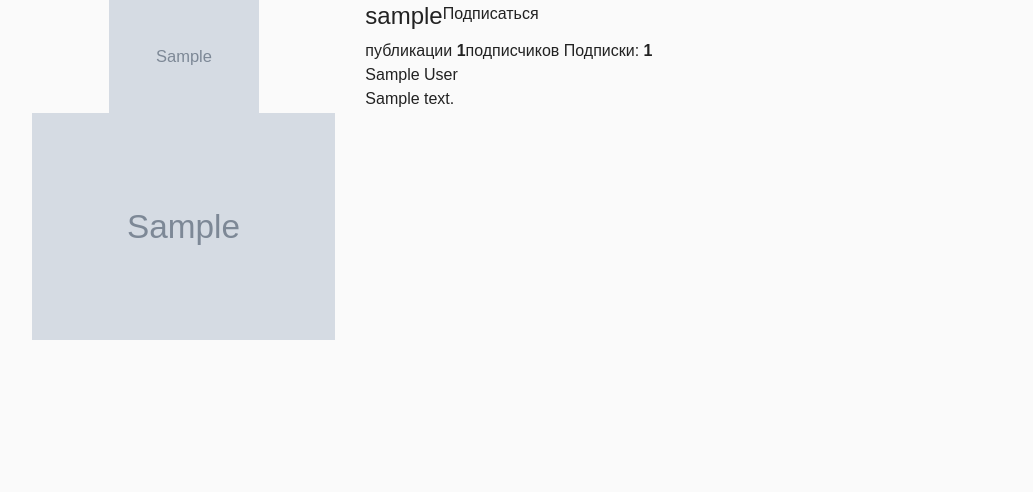
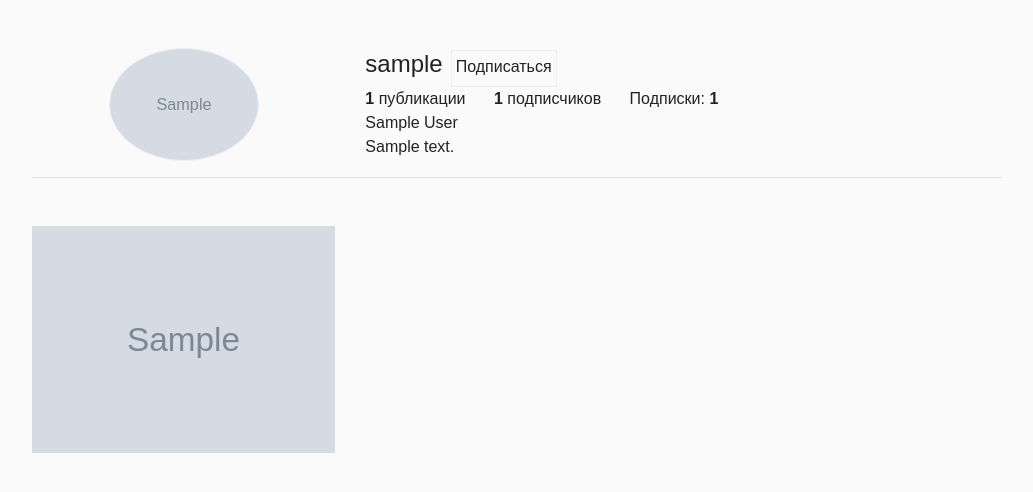
Before and after one commit to obi-1-konobe/instagram, a Django app: page /accounts/1 in a window 1280 px wide. Shown: the part 70-562 px from the top of the page, without its empty margins (123-1156 px from the left). Run offline with Django 3.2, Linux system fonts and the light colour scheme; tables that the repository leaves empty hold one stand-in row (values such as "Sample post"); grey boxes marked "Sample" are stand-in pictures; some libraries are stand-ins or nearby versions.

Commit message:
отредактирован шаблон user_detail.html

```diff
--- a/instagram/accounts/templates/user_detail.html
+++ b/instagram/accounts/templates/user_detail.html
@@ -12,13 +12,22 @@
             <div class="d-flex">
                 <h4>{{ user_obj.username }}</h4>
                 {% if user.pk == user_obj.pk %}
-                    <a href="{% url 'accounts:user_update' user.pk %}">Редактировать профиль</a>
+                    <a href="{% url 'accounts:user_update' user.pk %}" style="border: 1px solid #efefef;" class="p-1 ml-2">
+                        Редактировать профиль
+                    </a>
+                    <a href="{% url 'accounts:logout' %}" class="ml-4 mt-1">
+                        <img src="{% static 'logout.png' %}" alt="logout" style="width:25px;">
+                    </a>
                 {% else %}
-                    <a href="{% url 'accounts:subscribe_to_user' user_obj.pk %}">Подписаться</a>
+                    <a href="{% url 'accounts:subscribe_to_user' user_obj.pk %}"style="border: 1px solid #efefef;" class="p-1 ml-2">
+                        Подписаться
+                    </a>
                 {% endif %}
             </div>
             <div class="">
-                публикации <b>{{ subscribers }}</b>подписчиков Подписки: <b>{{ subscribe_to }}</b>
+                <span class="mr-4"><b>{{ user_obj.pictures.all.count }}</b> публикации</span>
+                <span class="mr-4"><b>{{ subscribers }}</b> подписчиков</span>
+                <span class="mr-4">Подписки: <b>{{ subscribe_to }}</b></span>
             </div>
             <div class="">
                 {{ user_obj.first_name }} {{ user_obj.last_name }}
@@ -28,10 +37,11 @@
             </div>
         </div>
     </div>
-    <div class="row">
+    <hr>
+    <div class="row mt-5">
         {% for post in posts %}
         <div class="col-md-4">
-            <img src="{{ post.picture.url }}" alt="image" style="width: 100%;">
+            <a href="{% url 'webapp:post_detail' post.pk %}"><img src="{{ post.picture.url }}" alt="image" style="width: 100%;"></a>
         </div>
         {% endfor %}
     </div>
--- a/instagram/webapp/static/css/style.css
+++ b/instagram/webapp/static/css/style.css
@@ -39,6 +39,7 @@ textarea {
 }
 
 .avatar_img {
-    border-radffffffius: 50%;
+    border-radius: 50%;
     width: 150px;
+    border: 1px solid #efefef;
 }
--- a/instagram/webapp/templates/base_webapp.html
+++ b/instagram/webapp/templates/base_webapp.html
@@ -12,7 +12,7 @@
     <link rel="stylesheet" href="{% static 'css/style.css' %}">
 </head>
 <body>
-    <nav class="navbar">
+    <nav class="navbar mb-5">
         <div class="container">
             <div class="menu_logo">
                 <a href="{% url 'webapp:index' %}" class="d-flex">
--- a/instagram/webapp/templates/posts/index.html
+++ b/instagram/webapp/templates/posts/index.html
@@ -10,7 +10,7 @@
 {% block content %}
 {% for post in posts %}
 <div class="content d-flex justify-content-center">
-    <div class="card mt-5" style="width: 40rem;">
+    <div class="card" style="width: 40rem;">
       <div class="card-body d-flex justify-content-between p-2">
           <a href="{% url 'accounts:user_detail' post.author.pk %}">
               <img src="{{ post.author.profile.avatar.url }}" alt="" style="width:50px; border-radius:50%;">
@@ -38,9 +38,11 @@
         {% endif %}
       </div>
           <p class="card-text mb-1"><b>{{ post.author }}</b> {{post.description }}</p>
+          {% if post.comments.all.count > 1 %}
           <a href="{% url 'webapp:post_detail' post.pk %}" style="color: grey;">
               Посмотреть все комментарии ({{ post.comments.all.count }})
           </a>
+          {% endif %}
           <p class="card-text"><b>{{ post.comments.last.author }}</b> {{ post.comments.last.text }}</p>
         {% if user.is_authenticated %}
         <form action="{% url 'webapp:comment_create' post.pk %}" method="post">
```
Also changed, not shown: instagram/webapp/static/logout.png (added).
